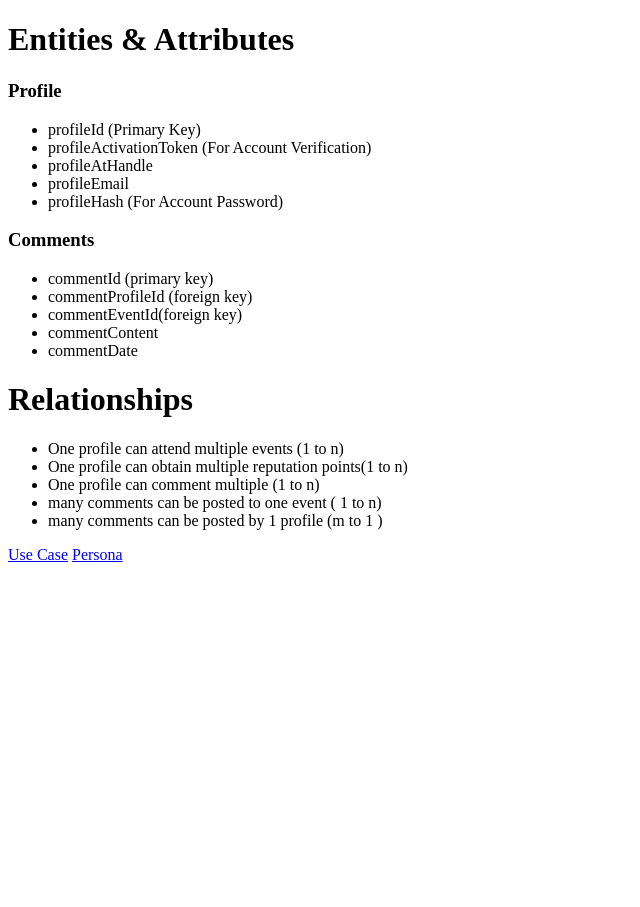
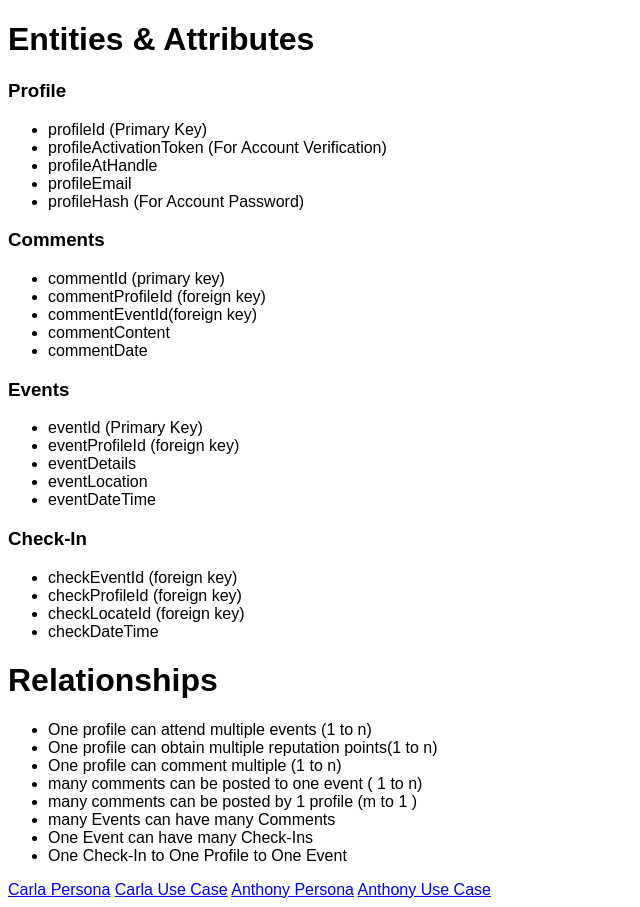
Before and after one commit to mpeseke/nerd-nook, a PHP site: page /conceptualModel.php in a window 1280 px wide. Shown: the whole page, without its empty margins (0-640 px from the left). Before the commit the page ends 562 px from the top, so only its background shows below. Run offline with PHP 8.4, Linux system fonts and the light colour scheme.

Commit message:
Added style sheet to get rid of those pesky serifs.
Added links to Anthony's information

```diff
--- a/epic/anthonyPersona.php
+++ b/epic/anthonyPersona.php
@@ -4,11 +4,7 @@
 		<meta charset="UTF-8">
 		<meta name="viewport" content="width=device-width, initial-scale=1.0">
 
-		<style>
-			body {
-				font-family: sans-serif;
-			}
-		</style>
+		<link rel="stylesheet" href="style.css"/>
 
 		<title>Anthony McMillan</title>
 	</head>
--- a/epic/anthonyUseCase.php
+++ b/epic/anthonyUseCase.php
@@ -2,6 +2,7 @@
 <html lang="en">
 	<head>
 		<meta charset="UTF-8">
+		<link rel="stylesheet" href="style.css"/>
 		<title>Use Case & User Story</title>
 	</head>
 	<body>
--- a/epic/carla.php
+++ b/epic/carla.php
@@ -2,6 +2,7 @@
 <html lang="en">
 	<head>
 		<meta charset="UTF-8">
+		<link rel="stylesheet" href="style.css"/>
 		<title>Nerd-Nook Persona</title>
 	</head>
 	<body>
--- a/epic/carlaUseCase.php
+++ b/epic/carlaUseCase.php
@@ -2,6 +2,7 @@
 <html lang="en">
 	<head>
 		<meta charset="UTF-8">
+		<link rel="stylesheet" href="style.css"/>
 		<title>Use Case & User Story</title>
 	</head>
 	<body>
--- a/epic/conceptualModel.php
+++ b/epic/conceptualModel.php
@@ -2,10 +2,13 @@
 <html lang="en">
 	<head>
 		<meta charset="UTF-8">
+		<link rel="stylesheet" href="style.css"/>
 		<title>Conceptual Model</title>
 	</head>
+
 	<body>
 	<h1> Entities & Attributes</h1>
+
 	<h3>Profile</h3>
 	<ul>
 		<li>profileId (Primary Key)</li>
@@ -14,6 +17,7 @@
 		<li>profileEmail</li>
 		<li>profileHash (For Account Password)</li>
 	</ul>
+
 	<h3>Comments</h3>
 	<ul>
 		<li>commentId (primary key)</li>
@@ -22,15 +26,39 @@
 		<li>commentContent</li>
 		<li>commentDate</li>
 	</ul>
+
+	<h3>Events</h3>
+	<ul>
+		<li>eventId (Primary Key)</li>
+		<li>eventProfileId (foreign key)</li>
+		<li>eventDetails </li>
+		<li>eventLocation</li>
+		<li>eventDateTime</li>
+	</ul>
+
+	<h3>Check-In</h3>
+	<ul>
+		<li>checkEventId (foreign key)</li>
+		<li>checkProfileId (foreign key)</li>
+		<li>checkLocateId (foreign key)</li>
+		<li>checkDateTime </li>
+	</ul>
+
 	<h1> Relationships </h1>
 	<ul>
-	<li>One profile can attend multiple events (1 to n)</li>
-	<li>One profile can obtain multiple reputation points(1 to n)</li>
-	<li>One profile can comment multiple (1 to n)</li>
-	<li>many comments can be posted to one event ( 1 to n)</li>
-	<li>many comments can be posted by 1 profile (m to 1 )</li>
+		<li>One profile can attend multiple events (1 to n)</li>
+		<li>One profile can obtain multiple reputation points(1 to n)</li>
+		<li>One profile can comment multiple (1 to n)</li>
+		<li>many comments can be posted to one event ( 1 to n)</li>
+		<li>many comments can be posted by 1 profile (m to 1 )</li>
+		<li>many Events can have many Comments</li>
+		<li>One Event can have many Check-Ins</li>
+		<li>One Check-In to One Profile to One Event</li>
 	</ul>
-	<a href="carlaUseCase.php">Use Case</a>
-	<a href="carla.php">Persona</a>
+
+	<a href="carla.php">Carla Persona</a>
+	<a href="carlaUseCase.php">Carla Use Case</a>
+	<a href="anthonyPersona.php">Anthony Persona</a>
+	<a href="anthonyUseCase.php">Anthony Use Case</a>
 	</body>
 </html>
--- a/epic/index.php
+++ b/epic/index.php
@@ -2,6 +2,7 @@
 <html lang="en">
 	<head>
 		<meta charset="UTF-8">
+		<link rel="stylesheet" href="style.css"/>
 		<meta name="viewport" content="width=device-width, initial-scale=1.0">
 		<style>
 			body {
--- /dev/null
+++ b/epic/style.css
@@ -0,0 +1,3 @@
+body {
+	font-family: sans-serif;
+}
```
